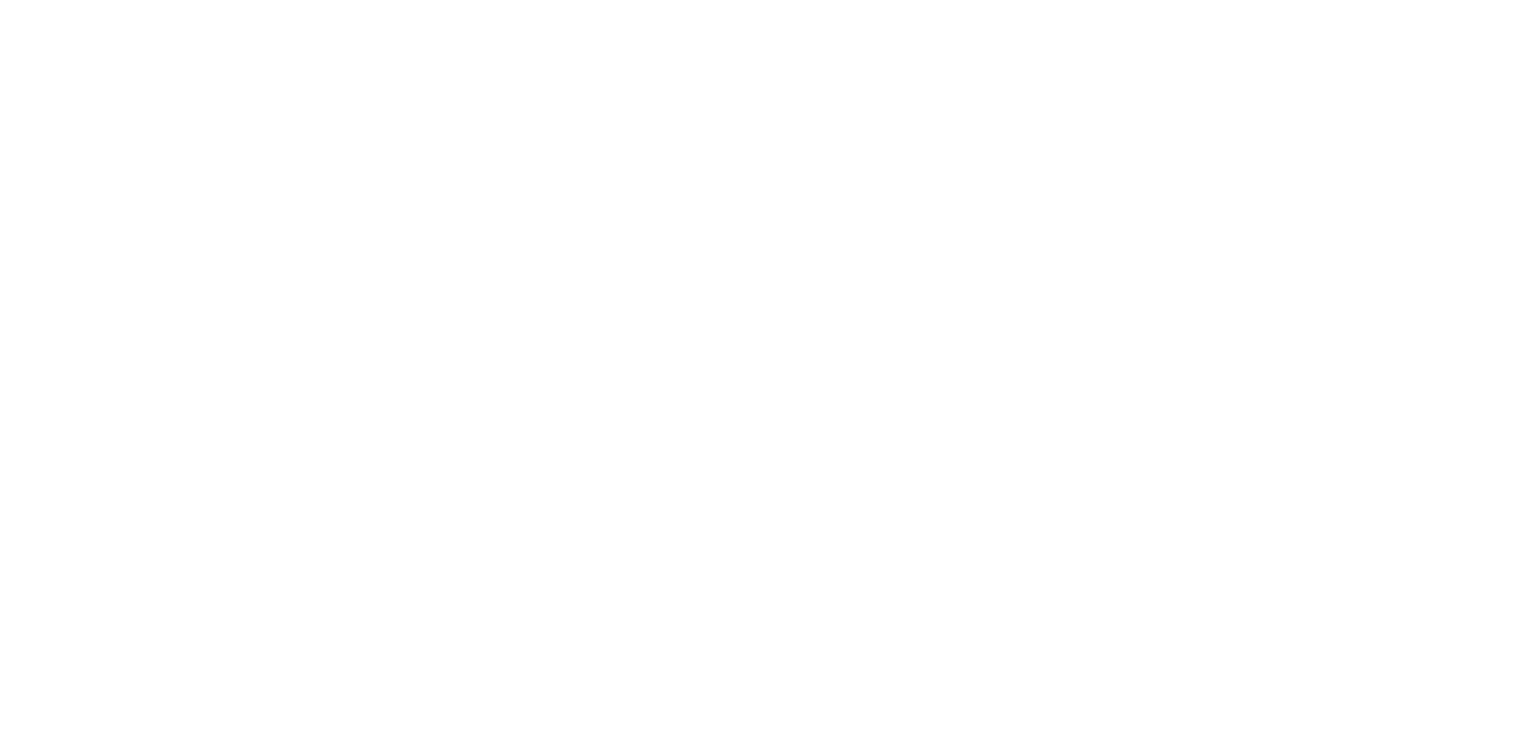
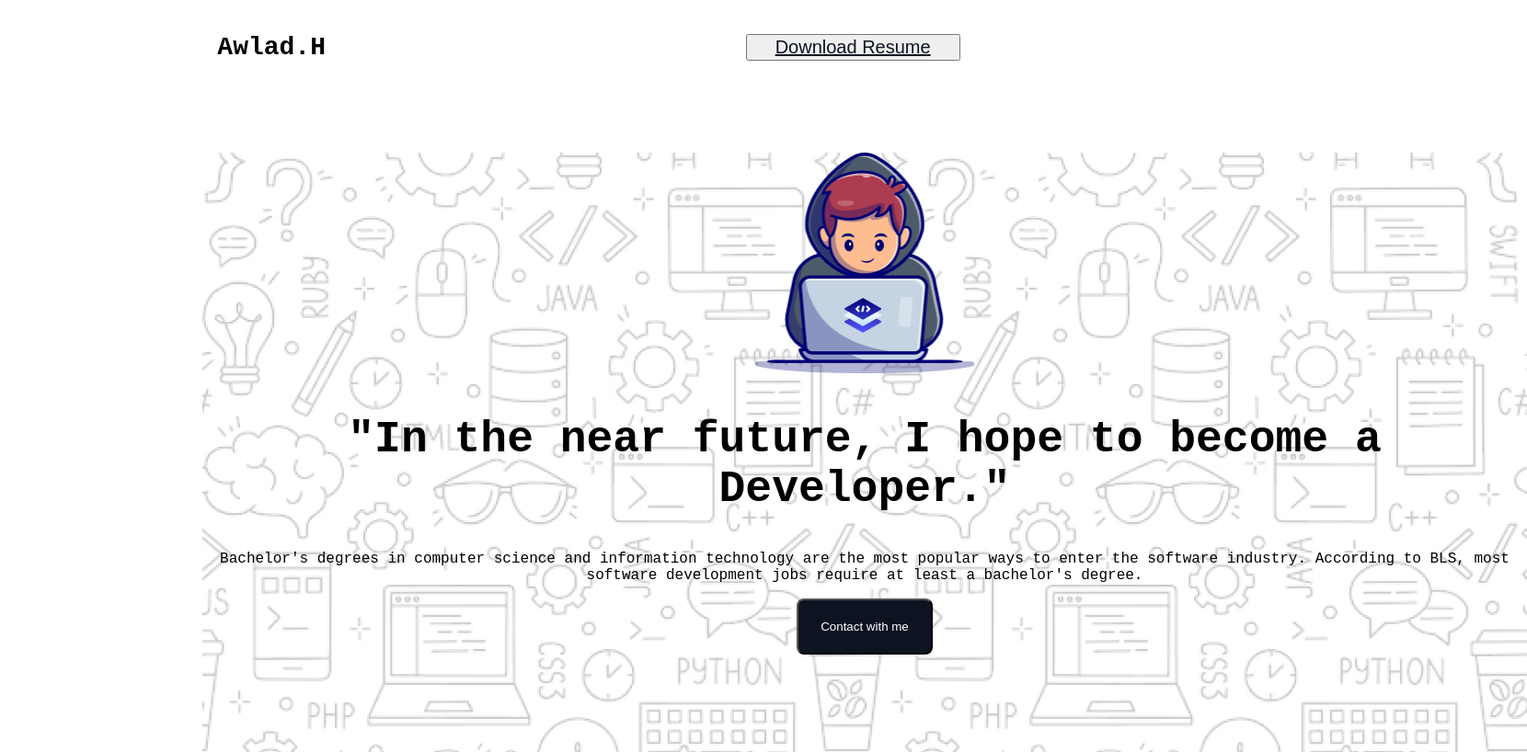
Before and after one commit to DibbyasreeDeyMumu/Assignment1-website, a plain HTML site: page index.html in a window 1280 px wide. Shown: the whole page at 92% size, 1660 px wide, since content can reach past the window. Drawn offline with Linux system fonts and the light colour scheme; a web font is replaced by a local one.

Commit message:
added a banner

```diff
--- a/index.html
+++ b/index.html
@@ -4,8 +4,29 @@
     <meta charset="UTF-8">
     <meta name="viewport" content="width=device-width, initial-scale=1.0">
     <title>First Website</title>
+    <link rel="preconnect" href="https://fonts.googleapis.com">
+    <link rel="preconnect" href="https://fonts.gstatic.com" crossorigin>
+    <link href="https://fonts.googleapis.com/css2?family=Azeret+Mono:ital,wght@0,100..900;1,100..900&display=swap" rel="stylesheet">
+    <link rel="stylesheet" href="styles/portfolio.css">
 </head>
-<body>
+<body class="azeret-mono-normal">
+   <header>
+       <nav>
+        <h3 class="nav-title">Awlad.H</h3>
+        <button><a class="nav-download" href="" download>Download Resume</a></button>
+       </nav>
+       <div class="banner hero-bg">
+        <img class="image" src="assets/Group.png" alt="">
+        <h2 class="banner-headding">"In the near future, I hope to become a Developer."</h2>
+        <p class="banner-pera">Bachelor's degrees in computer science and information technology are the most popular ways to enter the software industry. According to BLS, most software development jobs require at least a bachelor's degree.</p>
+        <button class="btn-primary">Contact with me</button>
+       </div>
+   </header>
+   <main>
 
+   </main>
+   <footer>
+
+   </footer>
 </body>
 </html>
--- /dev/null
+++ b/styles/portfolio.css
@@ -0,0 +1,59 @@
+
+
+.azeret-mono-normal{
+  font-family: "Azeret Mono", monospace;
+  font-optical-sizing: auto;
+  font-style: normal;
+}
+
+
+
+
+/* nav style */
+nav{
+    display: flex;
+    align-items: center;
+    justify-content: space-around;
+}
+.nav-title{
+    font-size: 28px;
+}
+.nav-download{
+    border-radius: 8px;
+    padding: 17px 24px 17px 24px;
+    font-size: 20px;
+    font-weight: 600px;
+    border-radius: 8px;
+    color: rgb(13, 19, 33);
+}
+.banner{
+    text-align: center;
+    margin: 35px 220px;
+}
+.image{
+    width: 240px;
+    height: 240px;
+}
+.banner-headding{
+    font-size: 48px;
+}
+.banner-pera{
+    font-size: 16px;
+}
+.btn-primary{
+    background-color: rgba(13, 19, 33, 1);
+    color: rgba(255, 255, 255, 1);
+    border-radius: 8px;
+    padding: 21px 24px 21px 24px;;
+}
+/* Hero-bg */
+.hero-bg{
+    background: url('../assets/Hero-bg.png');
+    position: absolute;
+    width: 1440px;
+    height: 652px;
+    left: 0;
+    right: 0;
+    top: 131px;
+    bottom: 4462px;
+}
```
